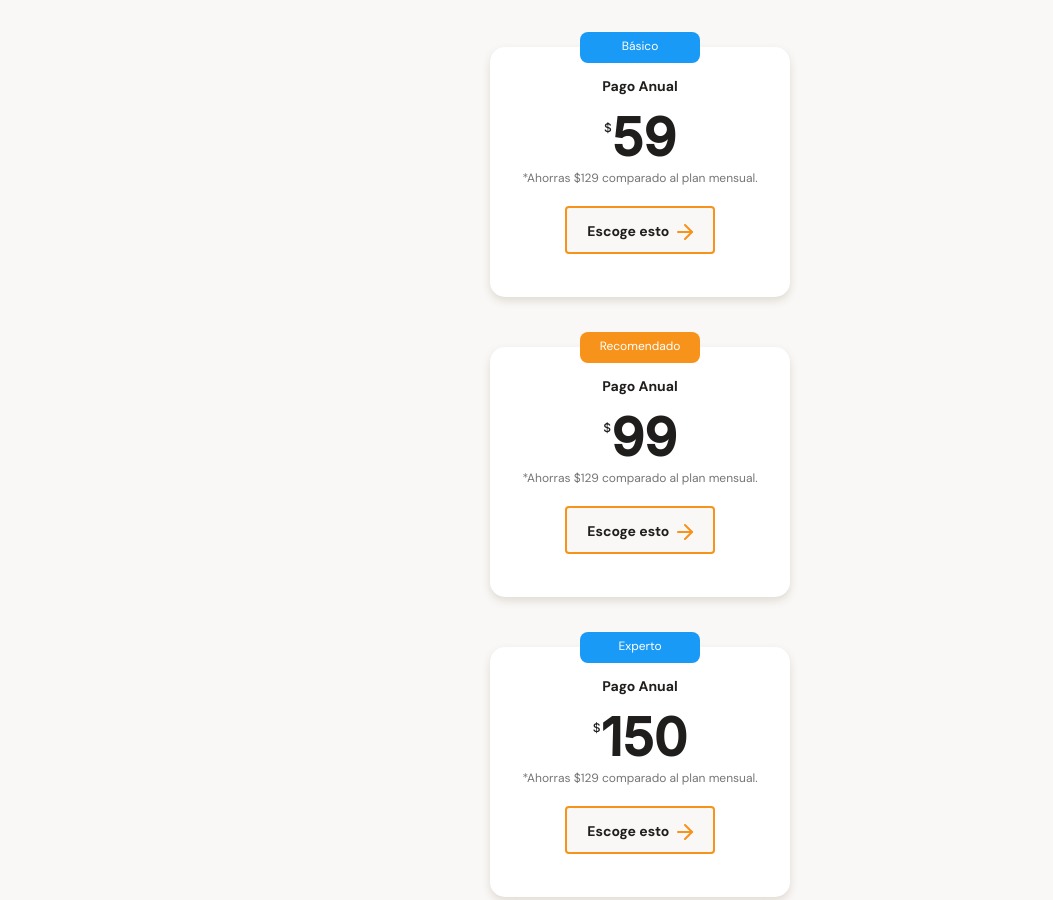
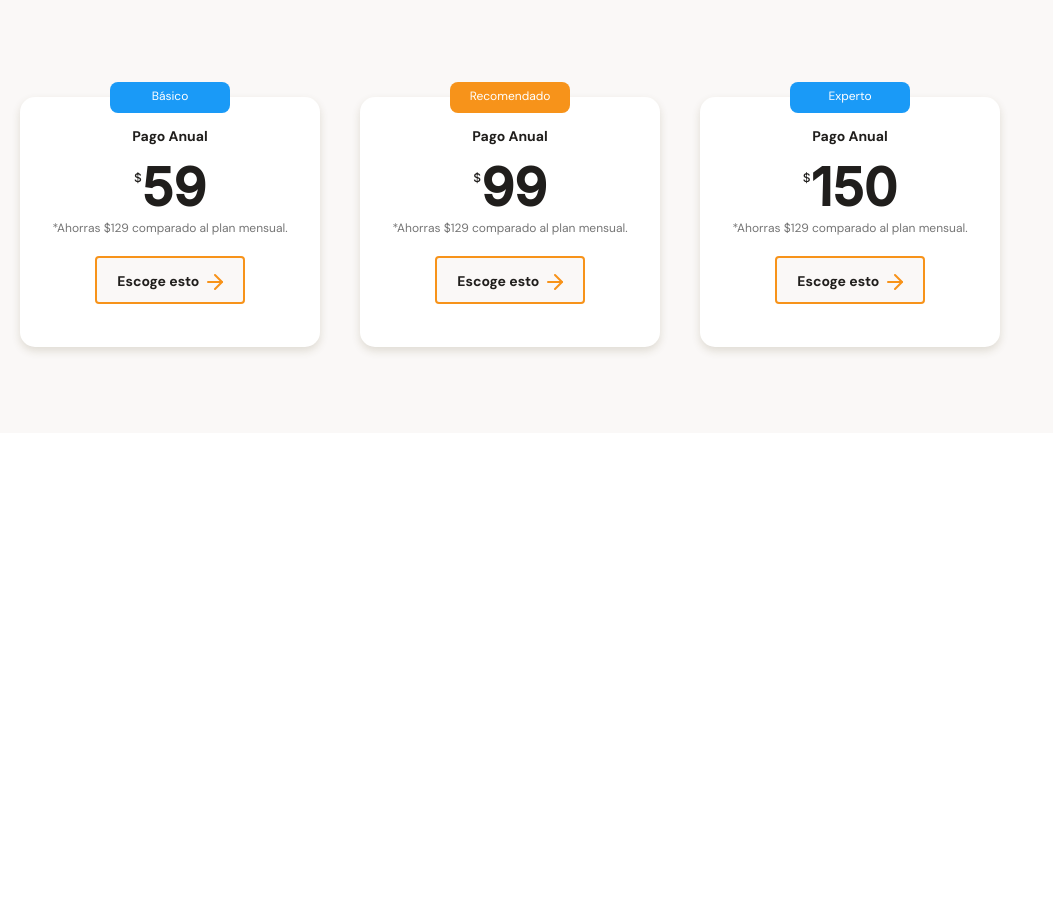
Before and after one commit to franschvz/Mobile-First, a plain HTML site: page index.html in a window 1280 px wide. Shown: the part 2877-3777 px from the top of the page, without its empty margins (0-1053 px from the left). After the commit the page ends 3310 px from the top, so only its background shows below. Drawn offline with Linux system fonts and the light colour scheme.

Commit message:
Scroll horizontal a las tarjetas

```diff
--- a/styles.css
+++ b/styles.css
@@ -433,13 +433,20 @@ main {
     line-height: 1.8rem;
     color: #757575;
 }
+.plans-container--slider {
+    display: flex;
+    height: 316px;
+    overflow-x: scroll;
+    scroll-snap-type: x proximity;
+}
 .plans-container--card {
     position: relative;
+    scroll-snap-align: center;
     width: 70%;
     min-width: 230px;
     max-width: 300px;
     height: 250px;
-    margin: 50px auto 0;
+    margin: 50px 20px 0;
     padding: 0 15px;
     background-color: var(--just-white);
     border-radius: 15px;
```
